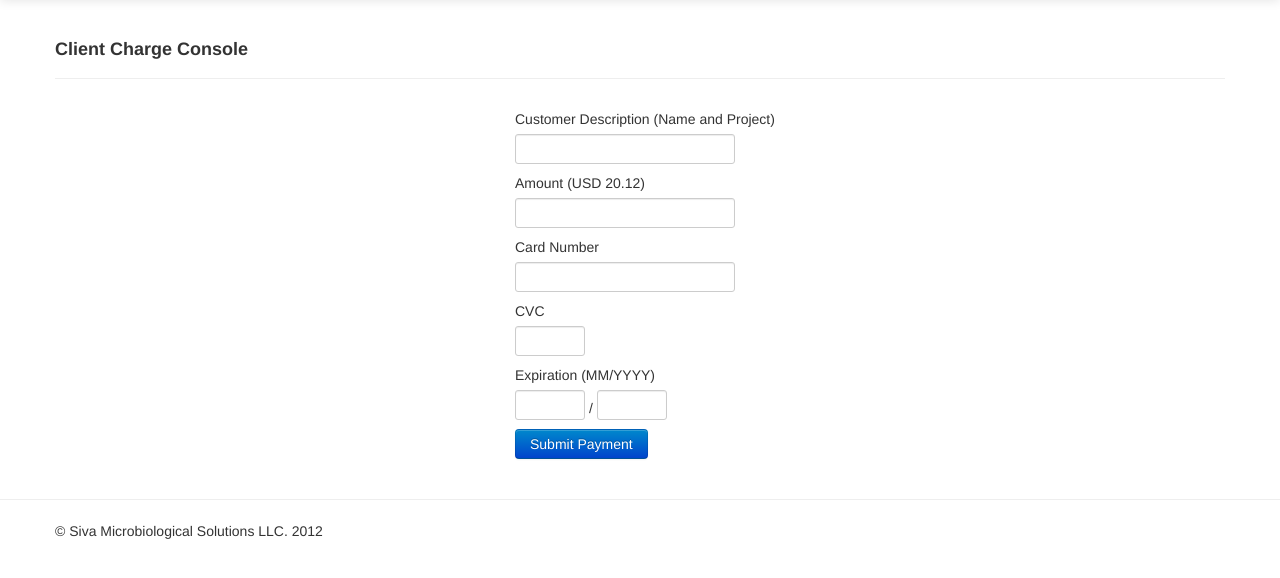
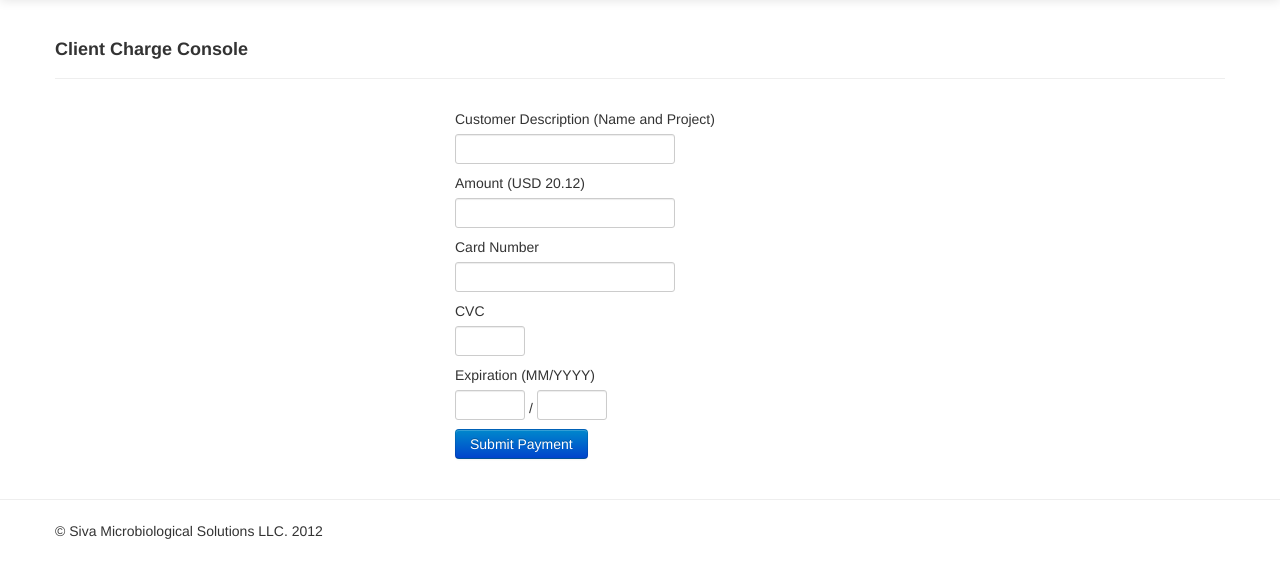
Before and after one commit to sunils34/sivams, a Django app: template templates/pages/charge.html in a window 1280 px wide. Shown: the part 41-619 px from the top of the page. Run offline with Django 3.2, Linux system fonts and the light colour scheme; the template is opened without the code that fills it, so the values that code supplies are empty; some libraries are stand-ins or nearby versions.

Commit message:
Fix positioning on customr charge form

```diff
--- a/templates/pages/charge.html
+++ b/templates/pages/charge.html
@@ -4,8 +4,8 @@
     {%include 'pages/navbar.html' %}
     <div class="container">
         <div class="page-header"><h4>Client Charge Console</h4></div>
-        <div>
-            <div class='row span6 offset3' id='chargebody'>
+        <div class="row">
+            <div class='span4 offset4' id='chargebody'>
 
                 {% if charge %}
                 <div class="alert alert-success">
@@ -21,7 +21,7 @@
                     <p>{{error}}</p>
                 </div>
                 {%endif %}
-                <form action="" method="POST" id="payment-form" class='span6 offset1'> {%csrf_token%}
+                <form action="" method="POST" id="payment-form"> {%csrf_token%}
                     <div class="form-row">
                         <label>Customer Description (Name and Project)</label>
                         <input type="text" size="4" name="customer" autocomplete="off" />
```
